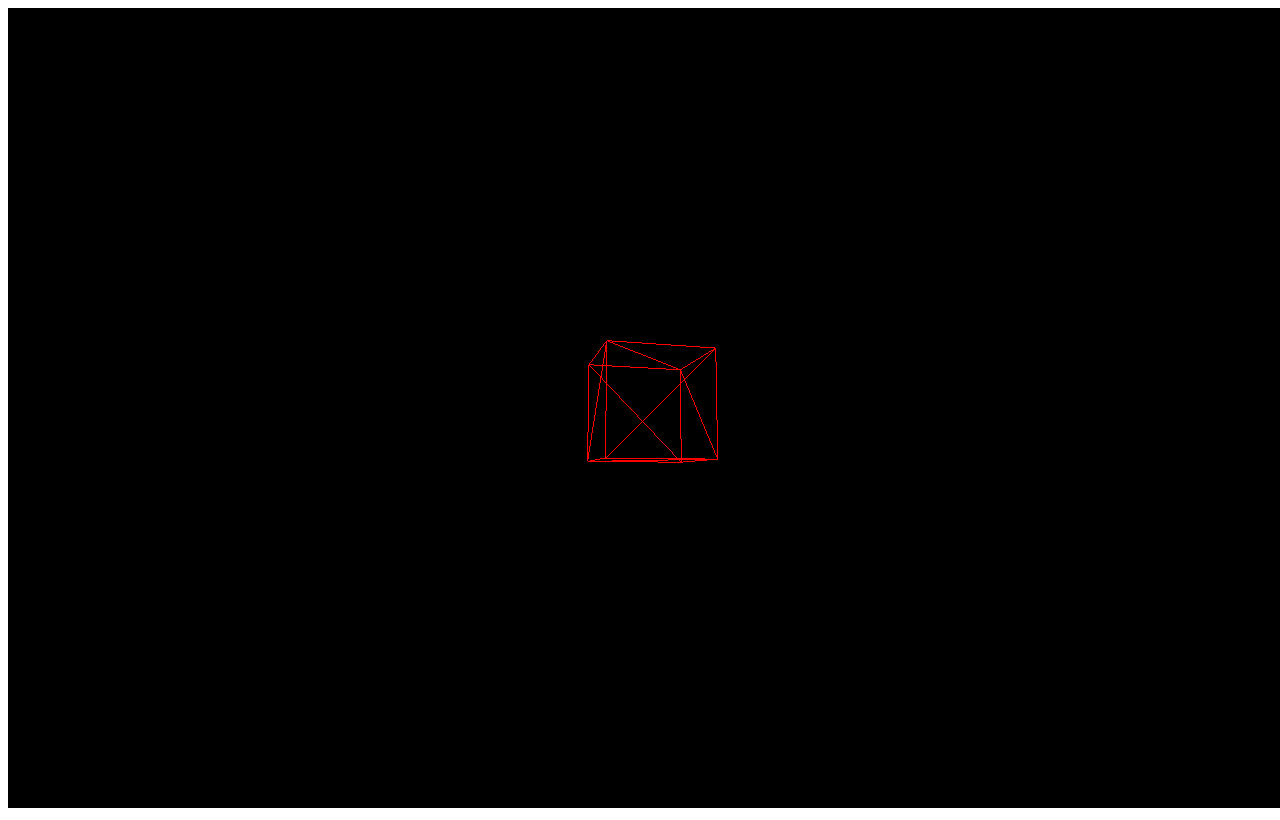
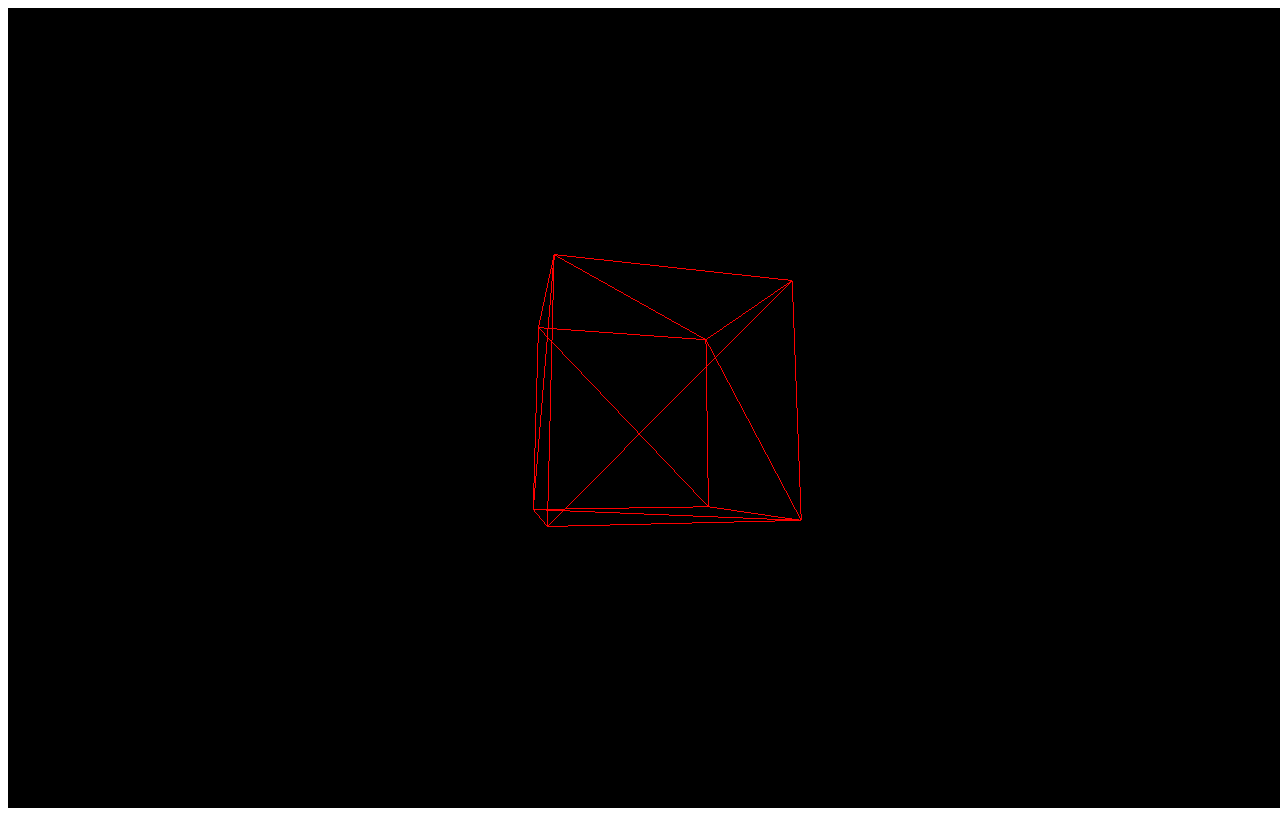
Before and after one commit to Neilos/three_experiment, a plain HTML site: page index.html in a window 1280 px wide. Drawn offline with Linux system fonts and the light colour scheme.

Commit message:
Move camera closer.

```diff
--- a/index.html
+++ b/index.html
@@ -16,8 +16,10 @@
 
       scene = new THREE.Scene();
 
-      camera = new THREE.PerspectiveCamera( 75, window.innerWidth / window.innerHeight, 1, 10000 );
-      camera.position.z = 1000;
+      camera = new THREE.PerspectiveCamera(
+        75, window.innerWidth / window.innerHeight, 1, 10000
+      );
+      camera.position.z = 500;
 
       geometry = new THREE.BoxGeometry( 200, 200, 200 );
       material = new THREE.MeshBasicMaterial( { color: 0xff0000, wireframe: true } );
```
